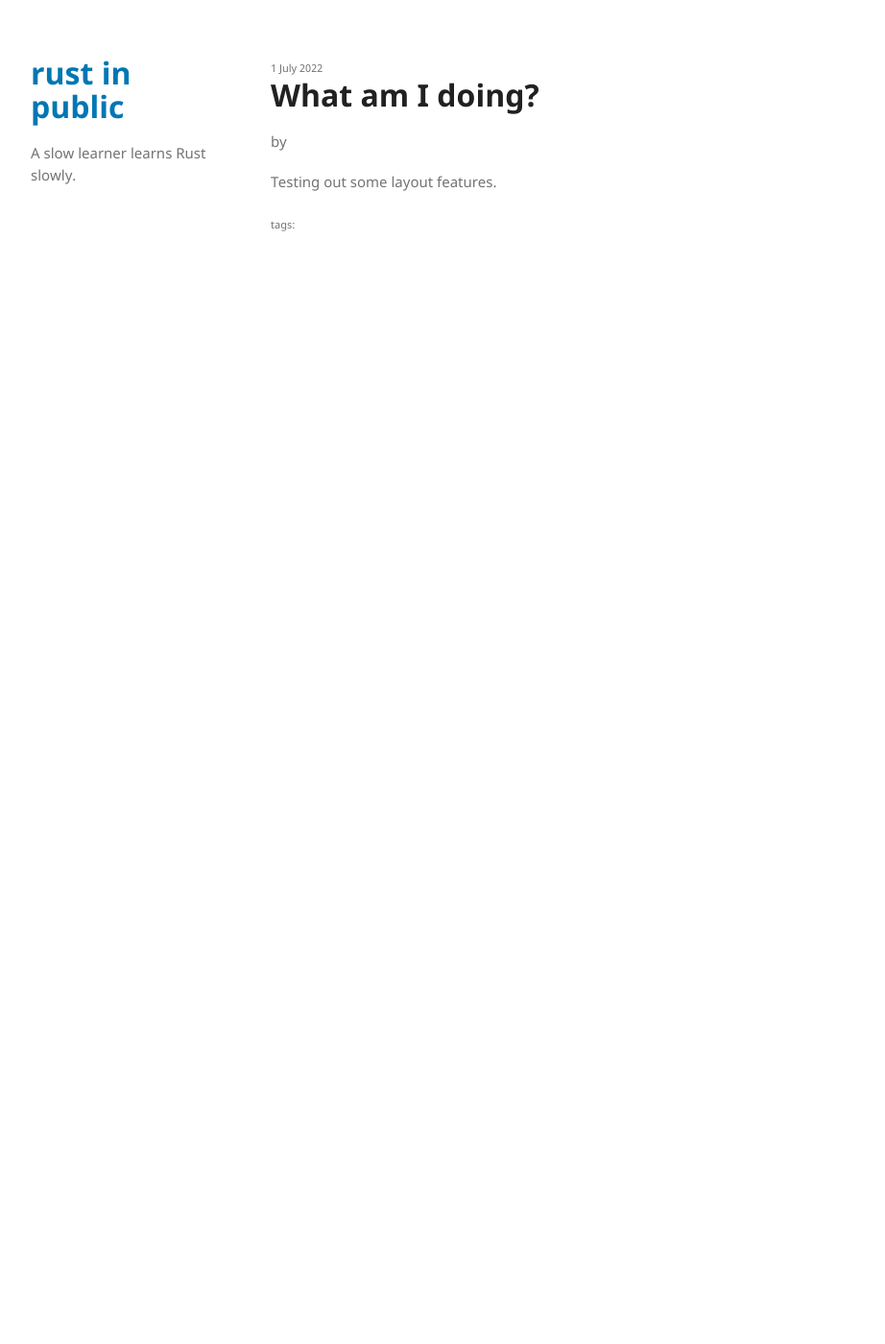
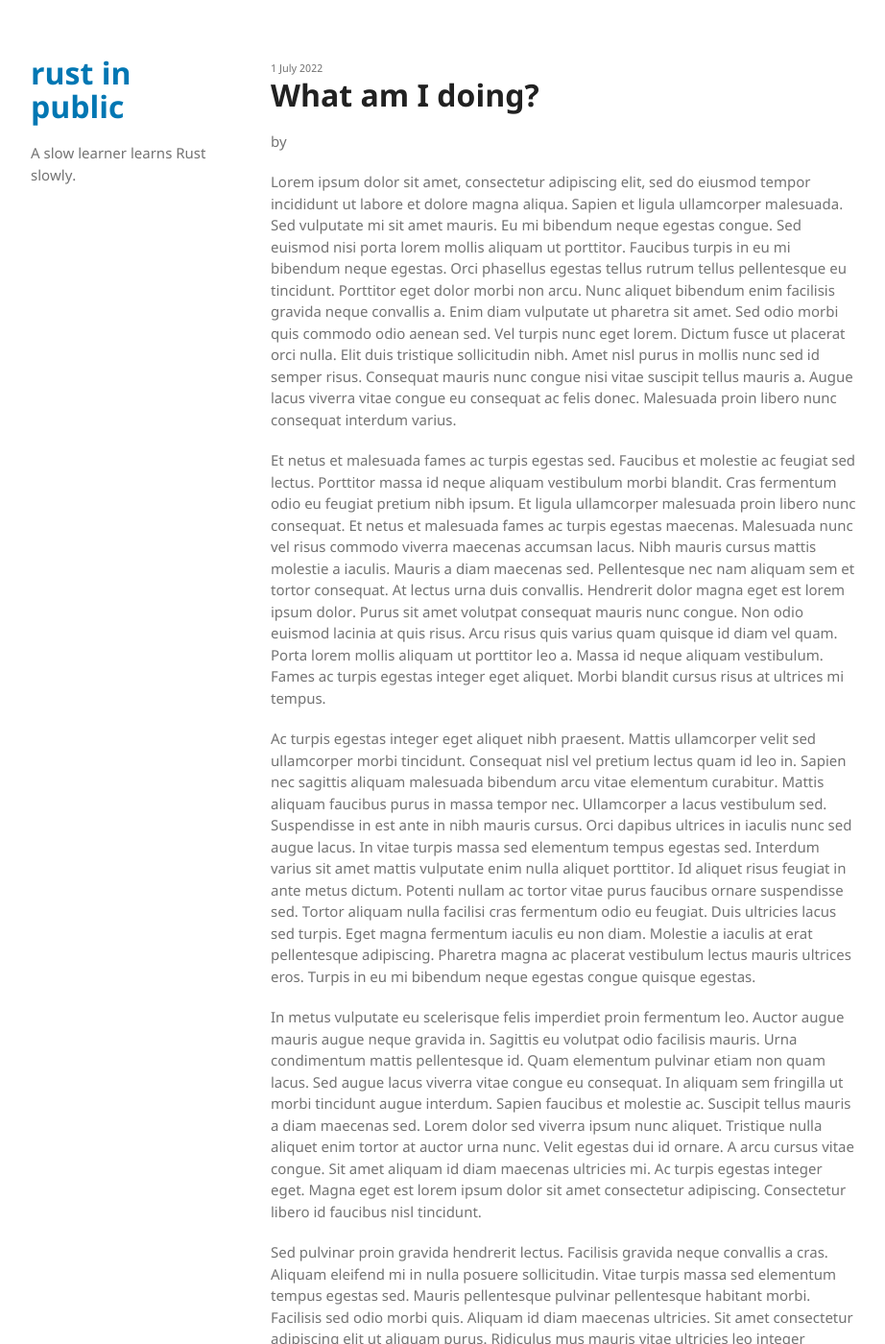
Before and after one commit to rust-in-public/rust-in-public.github.io, a Jekyll site: the page built from _posts/2022-07-01-what-am-i-doing.md, in a window 1280 px wide and 1400 px high. Shown: the whole window at 96% size, without its empty margins (178-1100 px from the left). Built offline with Jekyll 4.4.1, drawn with Linux system fonts in a browser that asks for light colours; some of the changed text lies outside the part shown.

Commit message:
Update 2022-07-01-what-am-i-doing.md

```diff
--- a/_posts/2022-07-01-what-am-i-doing.md
+++ b/_posts/2022-07-01-what-am-i-doing.md
@@ -3,4 +3,12 @@ layout: post
 title: "What am I doing?"
 ---
 
-Testing out some layout features.
+Lorem ipsum dolor sit amet, consectetur adipiscing elit, sed do eiusmod tempor incididunt ut labore et dolore magna aliqua. Sapien et ligula ullamcorper malesuada. Sed vulputate mi sit amet mauris. Eu mi bibendum neque egestas congue. Sed euismod nisi porta lorem mollis aliquam ut porttitor. Faucibus turpis in eu mi bibendum neque egestas. Orci phasellus egestas tellus rutrum tellus pellentesque eu tincidunt. Porttitor eget dolor morbi non arcu. Nunc aliquet bibendum enim facilisis gravida neque convallis a. Enim diam vulputate ut pharetra sit amet. Sed odio morbi quis commodo odio aenean sed. Vel turpis nunc eget lorem. Dictum fusce ut placerat orci nulla. Elit duis tristique sollicitudin nibh. Amet nisl purus in mollis nunc sed id semper risus. Consequat mauris nunc congue nisi vitae suscipit tellus mauris a. Augue lacus viverra vitae congue eu consequat ac felis donec. Malesuada proin libero nunc consequat interdum varius.
+
+Et netus et malesuada fames ac turpis egestas sed. Faucibus et molestie ac feugiat sed lectus. Porttitor massa id neque aliquam vestibulum morbi blandit. Cras fermentum odio eu feugiat pretium nibh ipsum. Et ligula ullamcorper malesuada proin libero nunc consequat. Et netus et malesuada fames ac turpis egestas maecenas. Malesuada nunc vel risus commodo viverra maecenas accumsan lacus. Nibh mauris cursus mattis molestie a iaculis. Mauris a diam maecenas sed. Pellentesque nec nam aliquam sem et tortor consequat. At lectus urna duis convallis. Hendrerit dolor magna eget est lorem ipsum dolor. Purus sit amet volutpat consequat mauris nunc congue. Non odio euismod lacinia at quis risus. Arcu risus quis varius quam quisque id diam vel quam. Porta lorem mollis aliquam ut porttitor leo a. Massa id neque aliquam vestibulum. Fames ac turpis egestas integer eget aliquet. Morbi blandit cursus risus at ultrices mi tempus.
+
+Ac turpis egestas integer eget aliquet nibh praesent. Mattis ullamcorper velit sed ullamcorper morbi tincidunt. Consequat nisl vel pretium lectus quam id leo in. Sapien nec sagittis aliquam malesuada bibendum arcu vitae elementum curabitur. Mattis aliquam faucibus purus in massa tempor nec. Ullamcorper a lacus vestibulum sed. Suspendisse in est ante in nibh mauris cursus. Orci dapibus ultrices in iaculis nunc sed augue lacus. In vitae turpis massa sed elementum tempus egestas sed. Interdum varius sit amet mattis vulputate enim nulla aliquet porttitor. Id aliquet risus feugiat in ante metus dictum. Potenti nullam ac tortor vitae purus faucibus ornare suspendisse sed. Tortor aliquam nulla facilisi cras fermentum odio eu feugiat. Duis ultricies lacus sed turpis. Eget magna fermentum iaculis eu non diam. Molestie a iaculis at erat pellentesque adipiscing. Pharetra magna ac placerat vestibulum lectus mauris ultrices eros. Turpis in eu mi bibendum neque egestas congue quisque egestas.
+
+In metus vulputate eu scelerisque felis imperdiet proin fermentum leo. Auctor augue mauris augue neque gravida in. Sagittis eu volutpat odio facilisis mauris. Urna condimentum mattis pellentesque id. Quam elementum pulvinar etiam non quam lacus. Sed augue lacus viverra vitae congue eu consequat. In aliquam sem fringilla ut morbi tincidunt augue interdum. Sapien faucibus et molestie ac. Suscipit tellus mauris a diam maecenas sed. Lorem dolor sed viverra ipsum nunc aliquet. Tristique nulla aliquet enim tortor at auctor urna nunc. Velit egestas dui id ornare. A arcu cursus vitae congue. Sit amet aliquam id diam maecenas ultricies mi. Ac turpis egestas integer eget. Magna eget est lorem ipsum dolor sit amet consectetur adipiscing. Consectetur libero id faucibus nisl tincidunt.
+
+Sed pulvinar proin gravida hendrerit lectus. Facilisis gravida neque convallis a cras. Aliquam eleifend mi in nulla posuere sollicitudin. Vitae turpis massa sed elementum tempus egestas sed. Mauris pellentesque pulvinar pellentesque habitant morbi. Facilisis sed odio morbi quis. Aliquam id diam maecenas ultricies. Sit amet consectetur adipiscing elit ut aliquam purus. Ridiculus mus mauris vitae ultricies leo integer malesuada nunc. Libero nunc consequat interdum varius sit amet. Aliquet enim tortor at auctor. Suspendisse ultrices gravida dictum fusce ut. Molestie nunc non blandit massa. Pellentesque elit ullamcorper dignissim cras. Et malesuada fames ac turpis egestas integer eget aliquet. Purus gravida quis blandit turpis cursus in.
```
